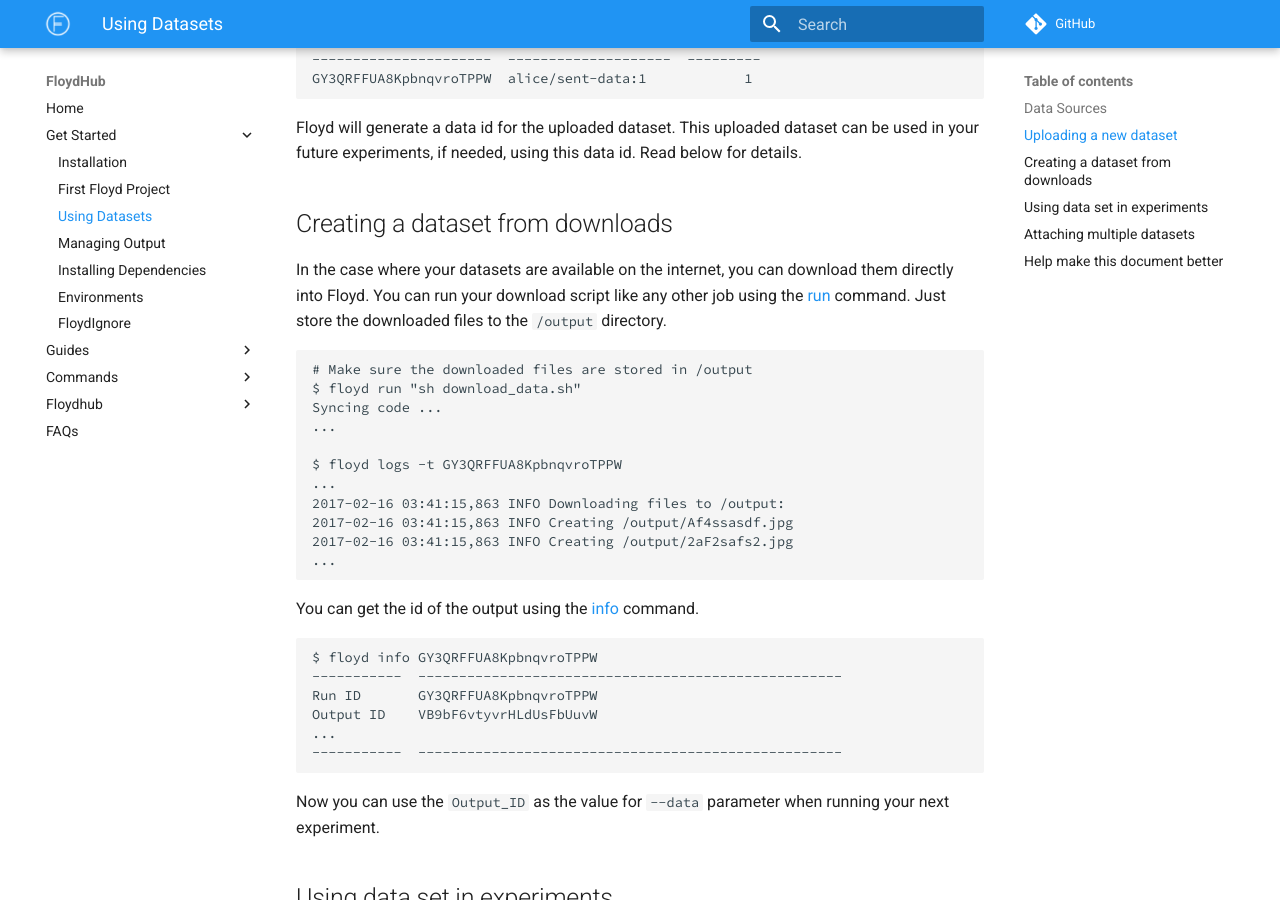
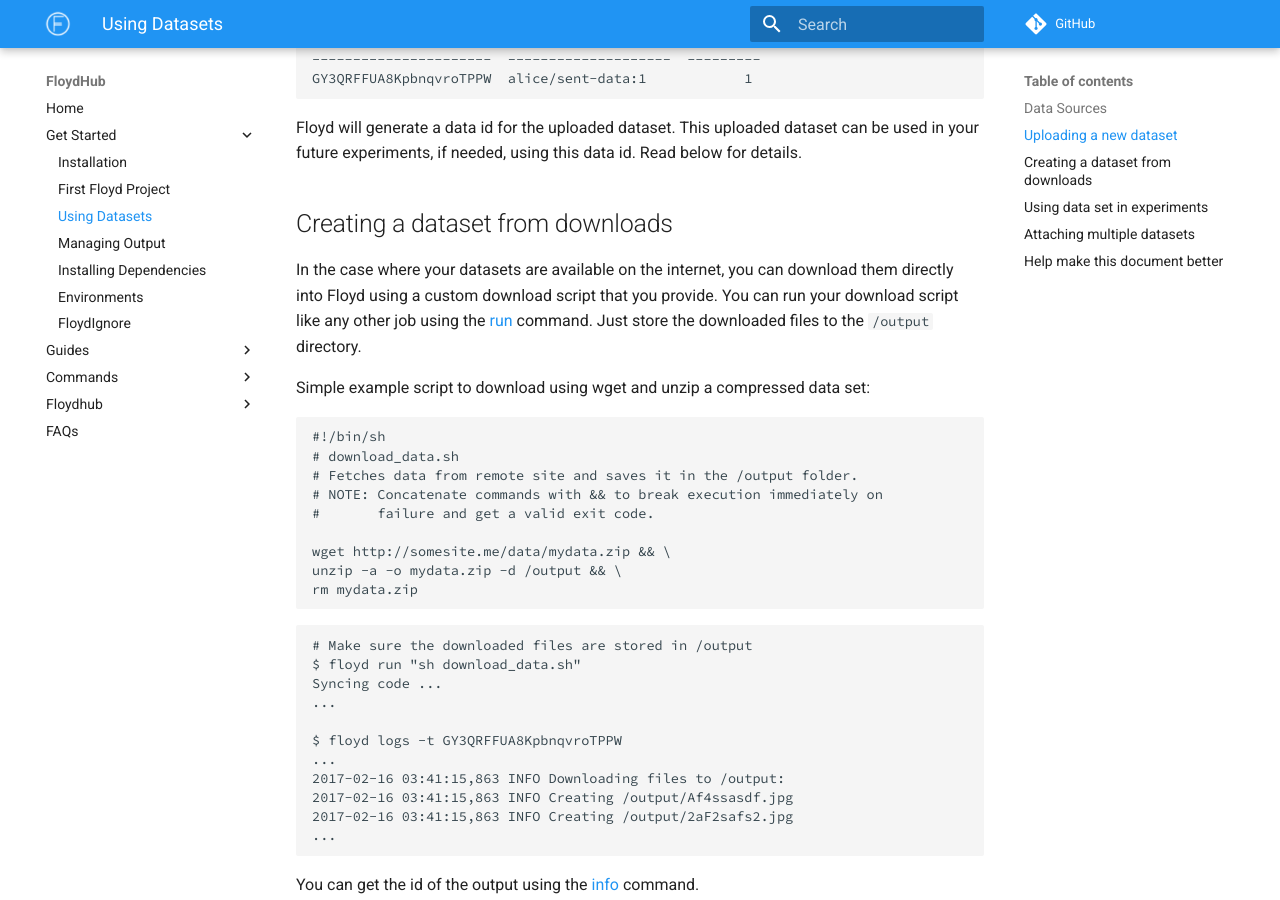
Before and after one commit to floydhub/floyd-docs, an MkDocs documentation site: the page built from docs/home/using_datasets.md, in a window 1280 px wide and 900 px high, scrolled down 593 px. Built offline with MkDocs 1.6.1 and Material for MkDocs 9.7.7, drawn with Linux system fonts in a browser that asks for light colours; comment, search, counter and statistics services are not loaded; old or Windows-style settings are respelled for this version of MkDocs.

Commit message:
Clarify use of custom download script
1. Clarify that user needs to provide download script.
2. Provide simple example using wget and unzip.

````diff
--- a/docs/home/using_datasets.md
+++ b/docs/home/using_datasets.md
@@ -29,8 +29,21 @@
 ## Creating a dataset from downloads
 
 In the case where your datasets are available on the internet, you can download them directly into
-Floyd. You can run your download script like any other job using the [run](../commands/run.md) command.
-Just store the downloaded files to the `/output` directory.
+Floyd using a custom download script that you provide. You can run your download script like any other
+job using the [run](../commands/run.md) command. Just store the downloaded files to the `/output` directory.
+
+Simple example script to download using wget and unzip a compressed data set:
+```sh
+#!/bin/sh
+# download_data.sh
+# Fetches data from remote site and saves it in the /output folder.
+# NOTE: Concatenate commands with && to break execution immediately on
+#       failure and get a valid exit code.
+
+wget http://somesite.me/data/mydata.zip && \
+unzip -a -o mydata.zip -d /output && \
+rm mydata.zip
+```
 
 ```bash
 # Make sure the downloaded files are stored in /output
````
